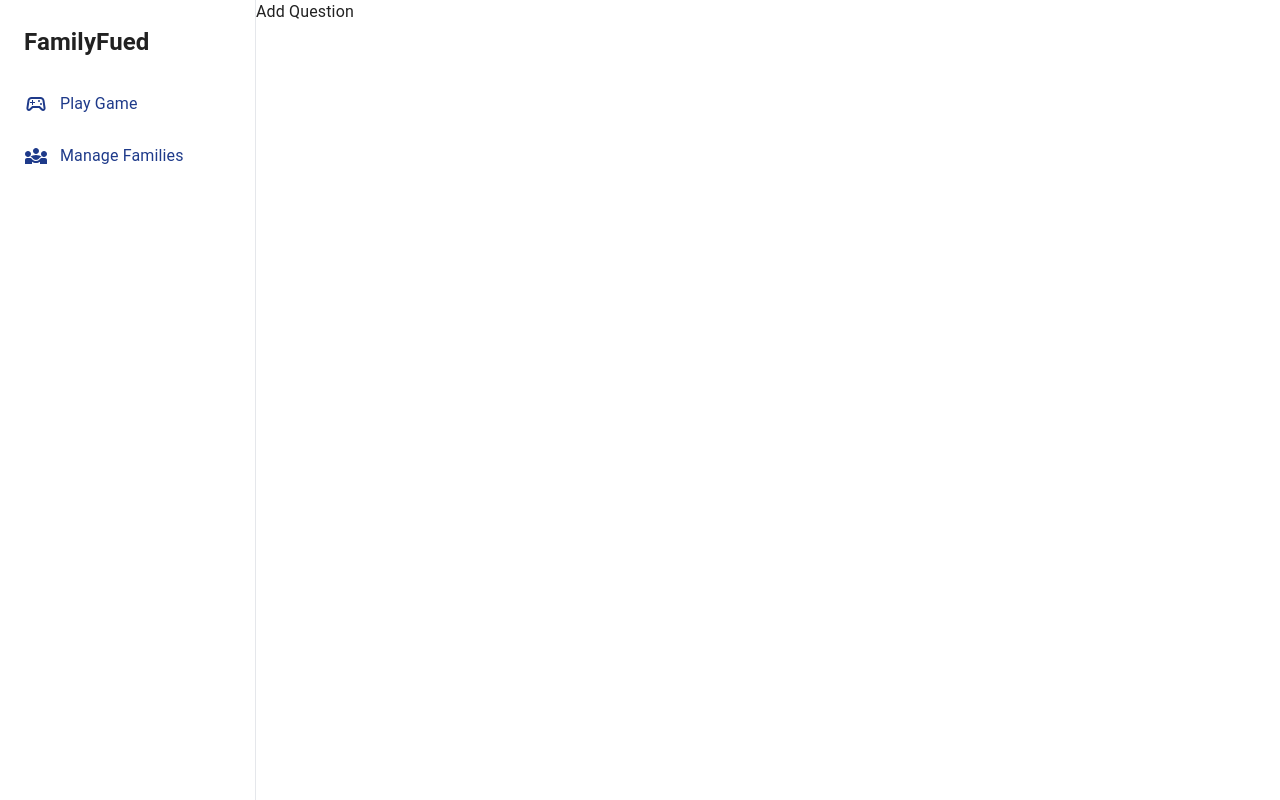
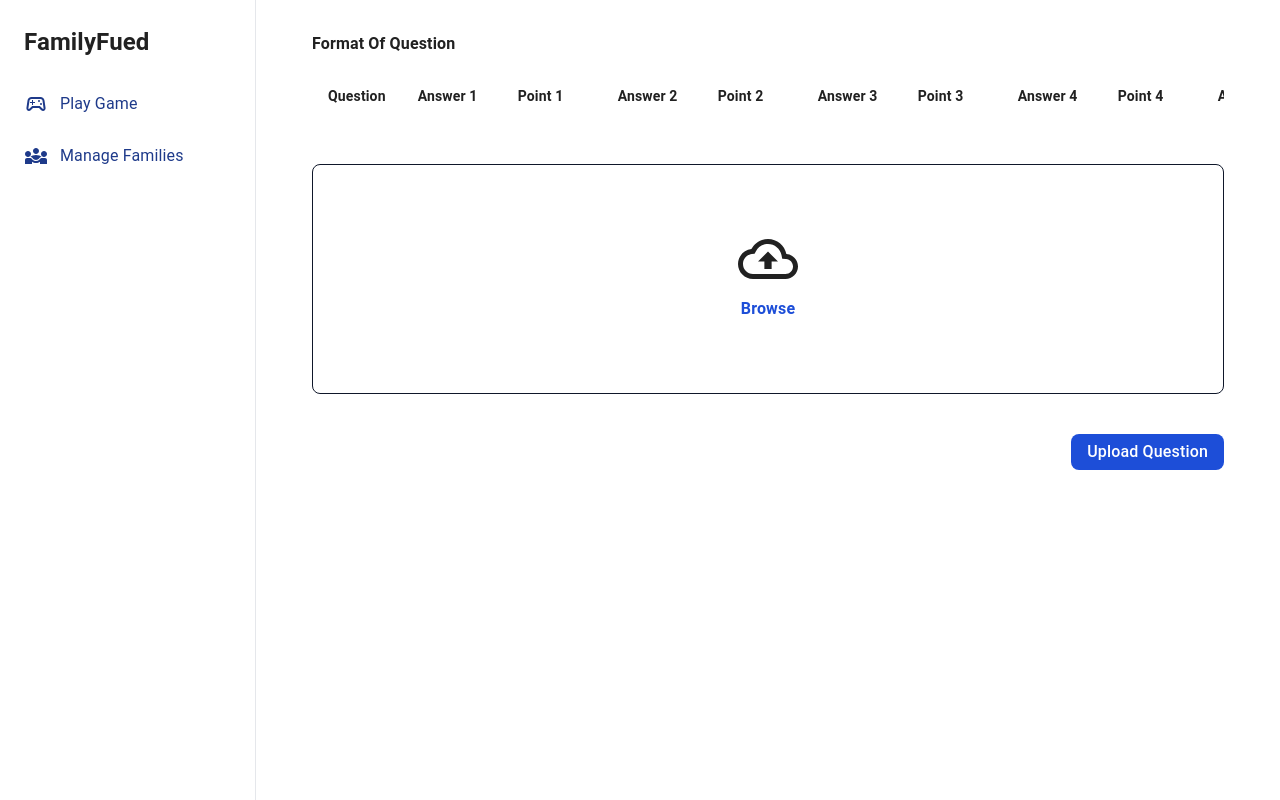
Before and after one commit to Adnan9750/FamilyFeud, a React (Vite) app: page /addQuestion in a window 1280 px wide. Built offline with nearby package versions, Linux system fonts and the light colour scheme.

Commit message:
few settings and addd question

```diff
--- a/src/components/SideBar.jsx
+++ b/src/components/SideBar.jsx
@@ -50,8 +50,10 @@ const SideBar = () => {
                             </Link>
 
                             {/* <Link
-                                to='#'
-                                className={`w-full flex items-center px-4 py-3 hover:bg-blue-200 hover:rounded-lg`}
+                                to='/addQuestion'
+                                className={`w-full flex items-center px-4 py-3 hover:bg-blue-200 hover:rounded-lg
+                                ${location.pathname === '/addQuestion' ? 'bg-blue-100 rounded-lg' : ''}`
+                                }
                             >
                                 <div className="min-w-[24px] flex justify-center text-[#1e3a8a]">
                                     <QuestionAnswerOutlinedIcon />
--- a/src/pages/AddFamily.jsx
+++ b/src/pages/AddFamily.jsx
@@ -215,7 +215,7 @@ const AddFamily = () => {
 
                                 {
                                     isLoading ? (
-                                        <Typography>Loadin ...</Typography>
+                                        <Typography>Loading ...</Typography>
                                     ) : (
                                         <>
                                             <Box sx={{ display: 'flex', alignItems: 'center', gap: 2, bgcolor: '#1e4ed8', p: 2, borderRadius: 2, mb: 3 }}>
--- a/src/pages/AddQuestion.jsx
+++ b/src/pages/AddQuestion.jsx
@@ -1,10 +1,135 @@
-import { Typography } from '@mui/material'
-import React from 'react'
+import { Alert, Box, Button, Container, Table, TableCell, TableContainer, TableHead, Typography } from '@mui/material'
+import React, { useRef, useState } from 'react'
+import CloudUploadOutlinedIcon from '@mui/icons-material/CloudUploadOutlined';
+import setupAPI from '../services/Api';
 
 const AddQuestion = () => {
+
+  const fileRef = useRef(null)
+  const [selectedFile, setSelectedFile] = useState(null);
+  const [error, setError] = useState('');
+
+  const handleFileChange = (event) => {
+    const file = event.target.files[0];
+    if (file) {
+      setSelectedFile(file);
+      setError(''); // Clear any previous errors
+    }
+  };
+
+  const API = setupAPI()
+
+  const handleUploadQuestion = async (e) => {
+    e.preventDefault()
+
+    if (!selectedFile) {
+      setError('Please select a file');
+      setTimeout(() => {
+        setError('')
+      }, 3000)
+      return;
+    }
+
+    const isExcel = ['application/vnd.ms-excel', 'application/vnd.openxmlformats-officedocument.spreadsheetml.sheet'].includes(selectedFile.type);
+
+    if (!isExcel) {
+      setError('Please select only Excel files (.xls or .xlsx)');
+      setTimeout(() => {
+        setError('')
+      }, 3000)
+      return;
+    }
+
+    try {
+      const res = await API.post('/survey/upload-Surveys', selectedFile)
+      // upload-Surveys
+    } catch (error) {
+
+    }
+  }
+
   return (
     <>
-      <Typography>Add Question</Typography>
+      <Box padding={4}>
+        <Container>
+          <Box >
+            <form className='flex flex-col gap-10' onSubmit={handleUploadQuestion}>
+              <Box className='flex flex-col gap-3'>
+                <Typography variant='body1' fontWeight={600}>Format Of Question</Typography>
+                <TableContainer>
+                  <Table style={{ borderCollapse: "collapse" }} aria-label="striped sortable table">
+                    <TableHead>
+                      <TableCell>Question</TableCell>
+                      <TableCell sx={{ minWidth: '100px' }}>Answer 1</TableCell>
+                      <TableCell sx={{ minWidth: '100px' }}>Point 1</TableCell>
+                      <TableCell sx={{ minWidth: '100px' }}>Answer 2</TableCell>
+                      <TableCell sx={{ minWidth: '100px' }}>Point 2</TableCell>
+                      <TableCell sx={{ minWidth: '100px' }}>Answer 3</TableCell>
+                      <TableCell sx={{ minWidth: '100px' }}>Point 3</TableCell>
+                      <TableCell sx={{ minWidth: '100px' }}>Answer 4</TableCell>
+                      <TableCell sx={{ minWidth: '100px' }}>Point 4</TableCell>
+                      <TableCell sx={{ minWidth: '100px' }}>Answer 5</TableCell>
+                      <TableCell sx={{ minWidth: '100px' }}>Point 5</TableCell>
+                      <TableCell sx={{ minWidth: '100px' }}>Answer 6</TableCell>
+                      <TableCell sx={{ minWidth: '100px' }}>Point 6</TableCell>
+                      <TableCell sx={{ minWidth: '100px' }}>Answer 7</TableCell>
+                      <TableCell sx={{ minWidth: '100px' }}>Point 7</TableCell>
+                      <TableCell sx={{ minWidth: '100px' }}>Answer 8</TableCell>
+                      <TableCell sx={{ minWidth: '100px' }}>Point 8</TableCell>
+                    </TableHead>
+                  </Table>
+                </TableContainer>
+              </Box>
+
+              {
+                error && (
+                  <Alert severity='error'>{error}</Alert>
+                )
+              }
+
+              <Box className='py-16 border border-slate-900 rounded-lg flex justify-center '>
+                <Box className='flex flex-col items-center gap-2'>
+                  <CloudUploadOutlinedIcon sx={{ fontSize: '60px' }} />
+                  <Typography onClick={() => fileRef.current.click()} variant='body1' sx={{ cursor: 'pointer', color: '#1d4ed8', fontWeight: 600 }}>
+                    Browse
+                  </Typography>
+                  <Typography>{selectedFile?.name || ''}</Typography>
+                  {/* <Typography variant='caption'>.xls</Typography> */}
+                  <input
+                    type='file'
+                    ref={fileRef}
+                    style={{ display: "none" }}
+                    accept=".xls,.xlsx,application/vnd.ms-excel,application/vnd.openxmlformats-officedocument.spreadsheetml.sheet"
+                    onChange={handleFileChange}
+                  />
+                </Box>
+              </Box>
+
+              <Box className='flex justify-end'>
+                <Button
+                  type='submit'
+                  // onClick={() => handleUploadQuestion()}
+                  variant="contained"
+                  disableElevation
+                  sx={{
+                    bgcolor: "#1d4ed8",
+                    borderRadius: "8px",
+                    textTransform: "capitalize",
+                    "&:hover": {
+                      bgcolor: "#1d4ed8",
+                    },
+                  }}
+                >
+                  <Typography variant="body1" fontWeight={500}>
+                    Upload Question
+                  </Typography>
+                </Button>
+              </Box>
+            </form>
+
+          </Box>
+        </Container>
+      </Box>
     </>
   )
 }
--- a/src/pages/Dashboard.jsx
+++ b/src/pages/Dashboard.jsx
@@ -14,6 +14,7 @@ const Dashboard = () => {
     const [currentStrike, setCurrentStrike] = useState(0);
     // const [point, setPoint] = useState();
     const [revealedAnswers, setRevealedAnswers] = useState(new Set());
+    const [familyWon, setFamilyWon] = useState('')
 
     console.log("current  data:", families);
 
@@ -115,8 +116,13 @@ const Dashboard = () => {
         socket.on('endGame', (data) => {
             console.log('endGame:', data);
 
-            navigate('/board')
-            dispatch(resetAnswer())
+            setFamilyWon(data?.familyWon?.Name)
+            setTimeout(() => {
+                navigate('/board')
+                dispatch(resetAnswer())
+            }, 10000)
+            // navigate('/board')
+            // dispatch(resetAnswer())
             // Update the UI to show strikes
         });
 
@@ -195,6 +201,11 @@ const Dashboard = () => {
             {families.length > 0 ? (
                 <Box className='w-full bg-blue-500'>
                     {renderStrikes()}
+
+                    <Box className='absolute top-[40%] left-[28%]'>
+                        <Typography variant='h1' sx={{ color: '#fbbf24', textTransform: 'capitalize' }}>{familyWon || ''} Won</Typography>
+                    </Box>
+
                     <Box className="min-h-screen flex flex-col justify-center items-center gap-20">
                         <Container maxWidth="xl">
                             <Box className='flex flex-col'>
@@ -275,7 +286,7 @@ const Dashboard = () => {
                 </Box>
             ) : (
                 <Box className='min-h-screen bg-blue-500 flex justify-center items-center w-full'>
-                    <Typography variant='h3'>Game not start</Typography>
+                    <Typography variant='h3' sx={{color:'#fbbf24'}}>Game not start</Typography>
                 </Box>
             )}
         </>
--- a/src/pages/LeaderBoard.jsx
+++ b/src/pages/LeaderBoard.jsx
@@ -1,20 +1,25 @@
-import { Box, Container, Paper, Table, TableBody, TableCell, TableContainer, TableHead, TableRow, Typography } from '@mui/material'
+import { Box, Container, Paper, Skeleton, Table, TableBody, TableCell, TableContainer, TableHead, TableRow, Typography } from '@mui/material'
 import React, { useEffect, useState } from 'react'
 import setupAPI from '../services/Api'
 
 const LeaderBoard = () => {
 
     const [boardData, setLeaderBoardData] = useState([])
+    const [loading, setLoading] = useState(false)
 
     const API = setupAPI()
 
     const fetchLeaderBoardData = async () => {
+        setLoading(true)
         try {
             const res = await API.get('/admin/get-leaderboard')
             console.log("LeaderBoard Data", res);
             setLeaderBoardData(res?.data?.leaderboard)
         } catch (error) {
             console.log(error);
+            setLoading(false)
+        } finally {
+            setLoading(false)
         }
     }
 
@@ -29,7 +34,7 @@ const LeaderBoard = () => {
                         <Box className='py-4'>
                             <Typography color='#fff' variant='h5' textAlign='center'>LeaderBoard</Typography>
                         </Box>
-                        <Paper sx={{ bgcolor: '#3b82f6',border: '3px solid yellow' }}>
+                        <Paper sx={{ bgcolor: '#3b82f6', border: '3px solid yellow' }}>
                             <TableContainer>
                                 <Table style={{ borderCollapse: "collapse" }} aria-label="striped sortable table">
                                     <TableHead>
@@ -40,6 +45,10 @@ const LeaderBoard = () => {
                                         {/* <TableCell sx={{ color: '#ffff', fontWeight: 600, fontSize: '14px' }} align='center'>Actions</TableCell> */}
                                     </TableHead>
 
+                                    {
+                                        loading ? (
+                                            <Typography color='#fff' textAlign='center'>Loading ...</Typography>
+                                        ) : (
                                             <TableBody>
                                                 {
                                                     boardData?.map((board) => (
@@ -61,6 +70,8 @@ const LeaderBoard = () => {
                                                     ))
                                                 }
                                             </TableBody>
+                                        )
+                                    }
                                 </Table>
                             </TableContainer>
                         </Paper>
```
Also changed, not shown: src/pages/ManageFamilies.jsx (+17 -6 lines). Lines whose indentation alone changed are shown as unchanged.
